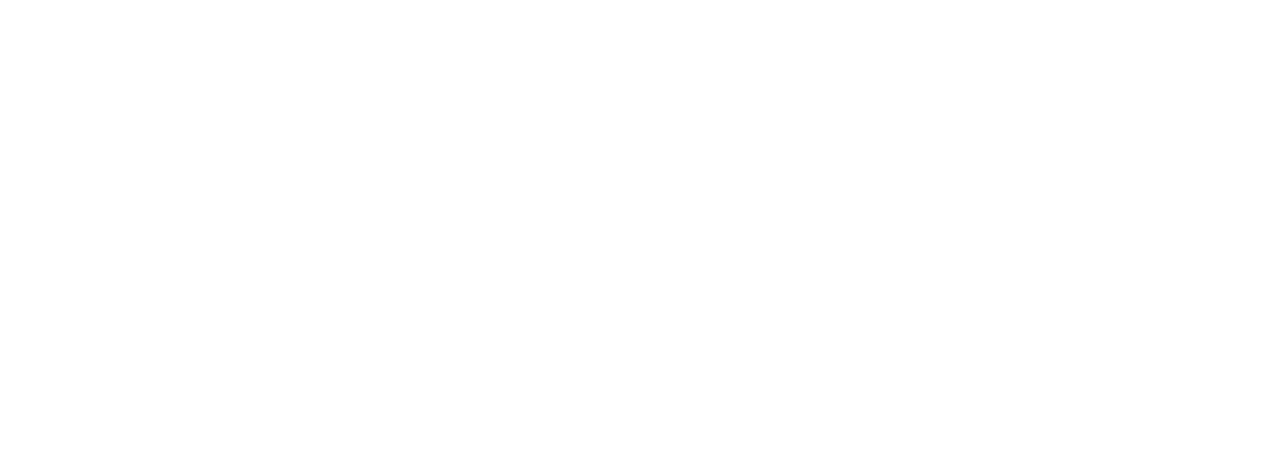
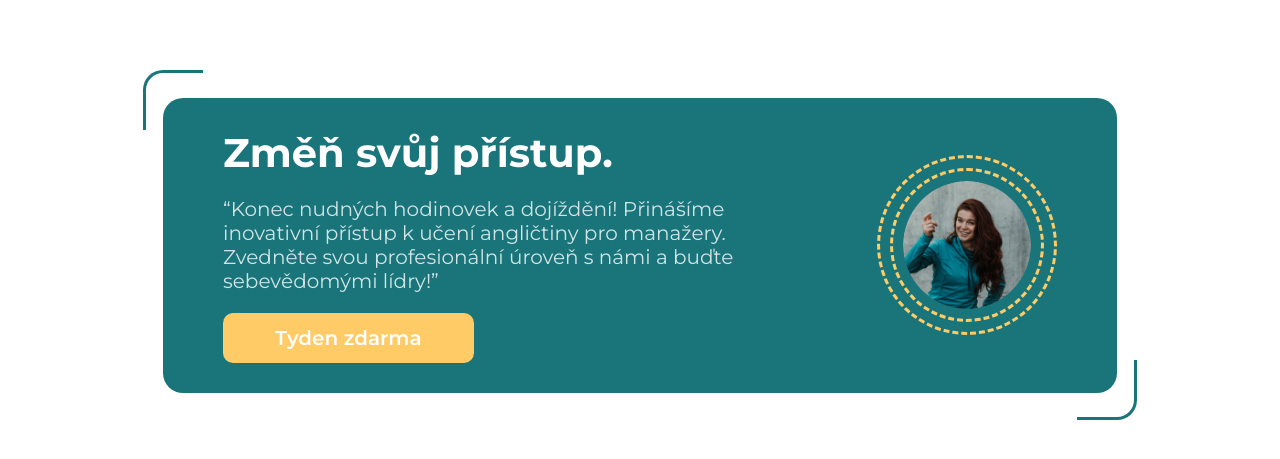
Before and after one commit to dizer2/cuppa-language, a React (Create React App) app: page / in a window 1280 px wide. Shown: the part 853-1312 px from the top of the page. Before the commit the page ends 840 px from the top, so only its background shows below. Built offline with nearby package versions, Linux system fonts and the light colour scheme.

Commit message:
ad block

```diff
--- a/src/application.tsx
+++ b/src/application.tsx
@@ -5,6 +5,9 @@
 
 // Home section
 import Home from './sections/home';
+
+// Ad section
+import Ad from './sections/ad';
 
 // styles
 import "./styles/application.css";
@@ -18,6 +21,7 @@
     <div className="App">
       <Header />
       <Home />
+      <Ad />
     </div>
   );
 }
--- /dev/null
+++ b/src/sections/ad.tsx
@@ -0,0 +1,43 @@
+// react
+import React from 'react';
+
+// styles
+import "../styles/ad.css";
+
+// IAdProps
+export interface IAdProps {}
+
+const Ad: React.FunctionComponent<IAdProps> = () => {
+  return (
+    <section className="ad">
+      <div className="ad__block">
+        <div className="line-left">
+          <div className="ad__block-upBorder"></div>
+        </div>
+        <div className="ad__container">
+          <div className="ad__content">
+            <h2 className="ad__content-title">
+              Změň svůj přístup.
+            </h2>
+            <p className="ad__content-paragraph">
+              “Konec nudných hodinovek a dojíždění! Přinášíme inovativní přístup k učení angličtiny pro manažery. Zvedněte svou profesionální úroveň s námi a buďte sebevědomými lídry!”
+            </p>
+            <a href="#" className="ad__content-link">
+              Tyden zdarma
+            </a>
+          </div>
+          <div className="ad__avatar-border">
+            <div className="ad__avatar">
+              <div className="avatar-image"></div>
+            </div>
+          </div>
+        </div>
+        <div className="line-right">
+          <div className="ad__block-downBorder"></div>
+        </div>
+      </div>
+    </section>
+  );
+}
+
+export default Ad;
--- /dev/null
+++ b/src/styles/ad.css
@@ -0,0 +1,175 @@
+.ad {
+  width: 100%; min-height: 100vh;
+  display: flex;
+  justify-content: center;
+  align-items: center;
+}
+
+.ad__block {
+  width: 90%; min-height: 400px;
+  display: flex;
+  justify-content: center;
+  align-items: center;
+  flex-direction: column;
+  position: relative;
+  padding: 20px;
+}
+
+.ad__block-upBorder,
+.ad__block-downBorder {
+  width: 60px; height: 60px;
+  border-width: 1.5px, 0px, 0px, 1.5px;
+  border-color: var(--green);
+  border-style: solid;
+  border-radius: 20px 0 0 0;
+  border-right: none;
+  border-bottom: none;
+}
+
+.ad__block-downBorder {
+  transform: rotate(180deg);
+}
+
+.line-left,
+.line-right {
+  width: 100%;
+  display: flex;
+  align-items: center;
+  position: absolute;
+}
+
+.line-left {
+  top: 0;
+  justify-content: flex-start;
+}
+
+.line-right {
+  bottom: 0;
+  justify-content: flex-end;
+}
+
+.ad__container {
+  width: 100%; height: 100%;
+  padding: 30px 60px;
+  background-color: var(--green);
+  border-radius: 20px;
+  display: flex;
+  justify-content: center;
+  align-items: center;
+  flex-direction: column-reverse;
+  gap: 20px;
+}
+
+/* content */
+.ad__content {
+  height: 100%; max-width: 70%;
+  display: flex;
+  flex-direction: column;
+  justify-content: center;
+  align-items: center;
+  gap: 20px;
+}
+
+/* title */
+.ad__content-title {
+  font-size: 20px;
+  font-weight: 700;
+  font-family: "Montserrat", sans-serif;
+  color: var(--white);
+  text-align: center;
+}
+
+/* paragraph */
+.ad__content-paragraph {
+  font-size: 10px;
+  font-weight: 400;
+  font-family: "Montserrat", sans-serif;
+  color: var(--white);
+  opacity: .8;
+  text-align: center;
+}
+
+/* link */
+.ad__content-link {
+  padding: 10px 20px;
+  background-color: var(--yellow);
+  color: var(--white);
+  font-weight: 600;
+  font-family: "Montserrat", sans-serif;
+  font-size: 10px;
+  text-decoration: none;
+  cursor: pointer;
+  border-radius: 10px;
+}
+
+/* hover */
+.ad__content-link:hover {
+  background-color: var(--white);
+  color: var(--yellow);
+}
+
+/* avatar */
+.ad__avatar-border {
+  width: 180px; height: 180px;
+  border: 3px dashed var(--yellow);
+  border-radius: 100%;
+  display: flex;
+  justify-content: center;
+  align-items: center;
+  padding: 10px;
+}
+
+.ad__avatar {
+  width: 100%; height: 100%;
+  border: 3px dashed var(--yellow);
+  border-radius: 100%;
+  display: flex;
+  justify-content: center;
+  align-items: center;
+  padding: 10px;
+}
+
+.avatar-image {
+  width: 100%; height: 100%;
+  border-radius: 100%;
+  background-image: url("../img/adAvatar.png");
+  background-size: cover;
+  background-position: center;
+}
+
+@media screen and (min-width: 768px) {
+  .ad {
+    min-height: 516px;
+  }
+
+  .ad__block {
+    width: 994px; min-height: 350px;
+  }
+
+  .ad__content {
+    align-items: flex-start;
+  }
+
+  .ad__container {
+    justify-content: space-between;
+    flex-direction: row;
+  }
+
+  /* title */
+  .ad__content-title {
+    font-size: 40px;
+    text-align: left;
+  }
+
+  /* paragraph */
+  .ad__content-paragraph {
+    font-size: 20px;
+    text-align: left;
+  }
+
+  /* link */
+  .ad__content-link {
+    font-size: 20px;
+    padding: 13px 52px;
+  }
+}
--- a/src/styles/header.css
+++ b/src/styles/header.css
@@ -44,6 +44,11 @@
   text-decoration: none;
   font-family: "Montserrat", sans-serif;
   font-weight: 500;
+}
+
+/* hover */
+.navigation__link:hover {
+  color: var(--green);
 }
 
 /* cross button */
--- a/src/styles/home.css
+++ b/src/styles/home.css
@@ -44,6 +44,12 @@
   margin-top: 35px;
 }
 
+/* hover */
+.home__content-link:hover {
+  background-color: var(--yellow);
+  color: var(--green);
+}
+
 
 /* media */
 @media screen and (min-width: 768px) {
```
Also changed, not shown: src/img/adAvatar.png (added).
